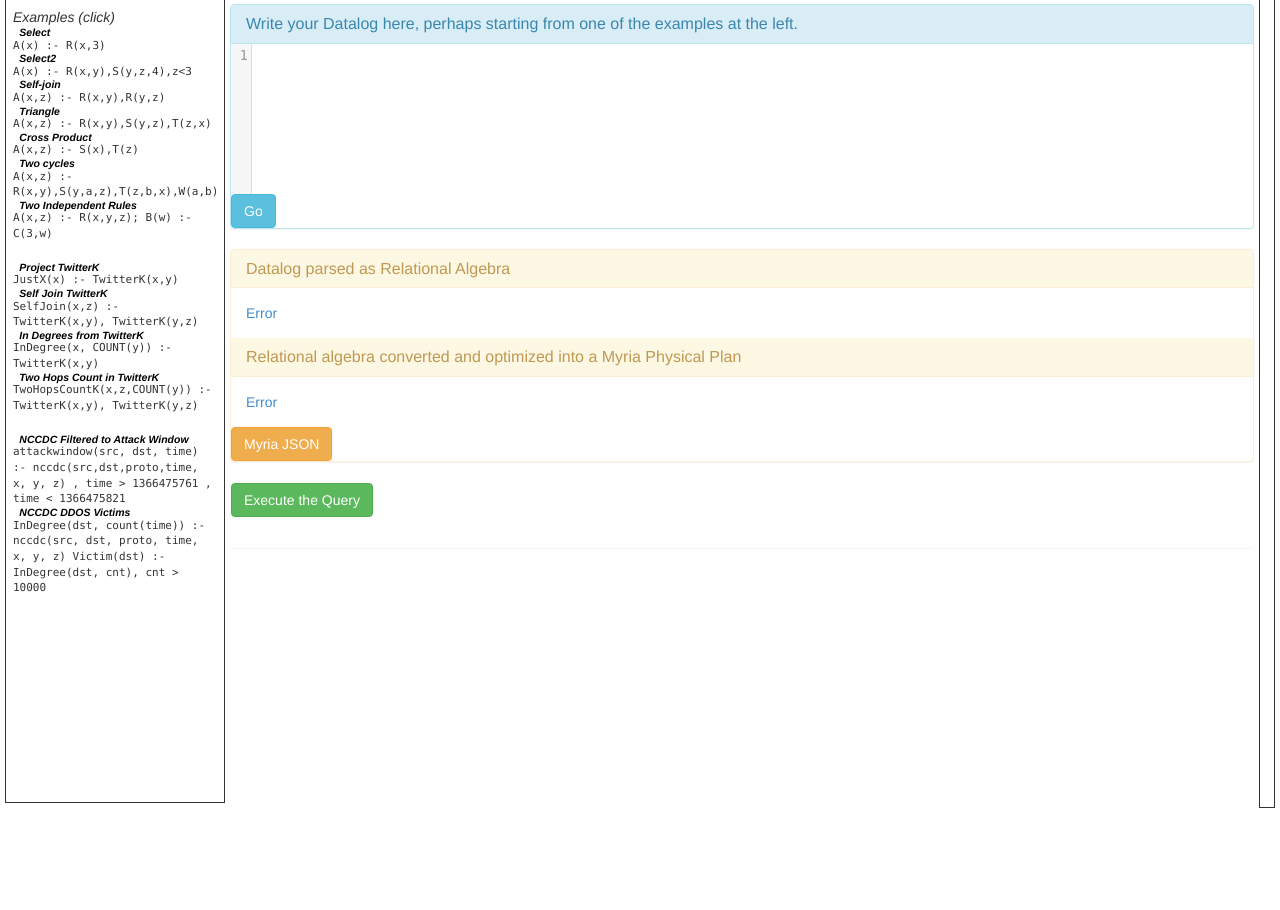
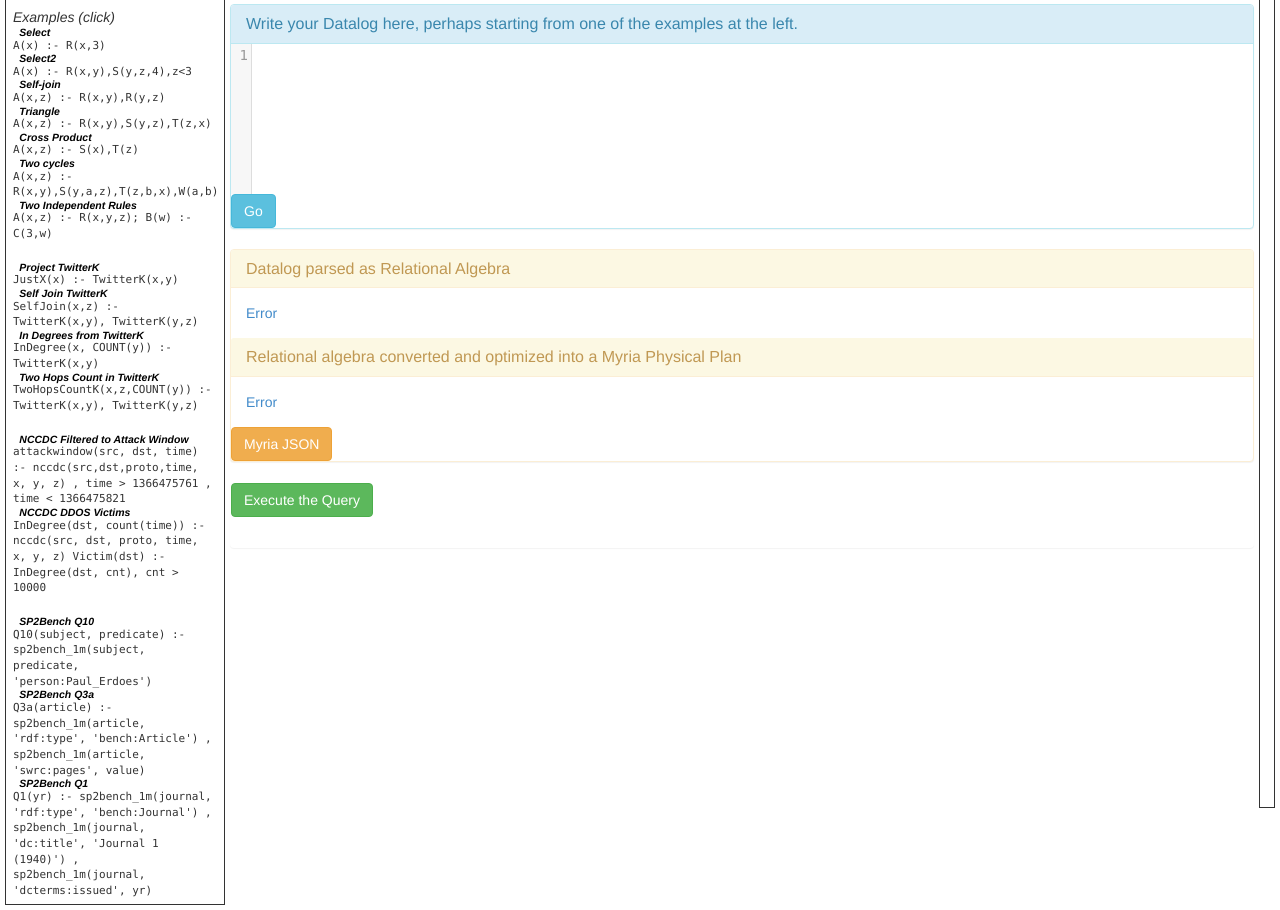
Before and after one commit to uwescience/myria-web, a Python web app: template appengine/templates/editor.html in a window 1280 px wide. Shown: the part 78-988 px from the top of the page. Before the commit the page ends 886 px from the top, so only its background shows below. Run offline with Jinja, Linux system fonts and the light colour scheme; the template is opened without the code that fills it, so the values that code supplies are empty.

Commit message:
editor: add sp2bench q1,q3a,q10
Signed-off-by: Daniel Halperin <dhalperi@cs.washington.edu>

```diff
--- a/appengine/templates/editor.html
+++ b/appengine/templates/editor.html
@@ -91,6 +91,19 @@
 					<div class="example">InDegree(dst, count(time)) :- nccdc(src, dst, proto, time, x, y, z)
 
 Victim(dst) :- InDegree(dst, cnt), cnt > 10000</div>
+					<br>
+					<div class="label">SP2Bench Q10</div>
+					<div class="example">Q10(subject, predicate) :-
+    sp2bench_1m(subject, predicate, 'person:Paul_Erdoes')</div>
+					<div class="label">SP2Bench Q3a</div>
+					<div class="example">Q3a(article) :-
+    sp2bench_1m(article, 'rdf:type', 'bench:Article')
+    , sp2bench_1m(article, 'swrc:pages', value)</div>
+					<div class="label">SP2Bench Q1</div>
+					<div class="example">Q1(yr) :-
+    sp2bench_1m(journal, 'rdf:type', 'bench:Journal')
+    , sp2bench_1m(journal, 'dc:title', 'Journal 1 (1940)')
+    , sp2bench_1m(journal, 'dcterms:issued', yr)</div>
 				</div>
 			</div>
 		</div>
```
